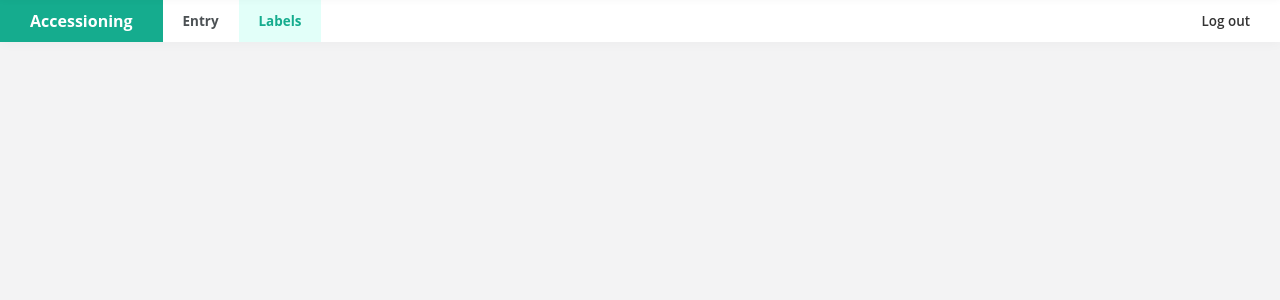
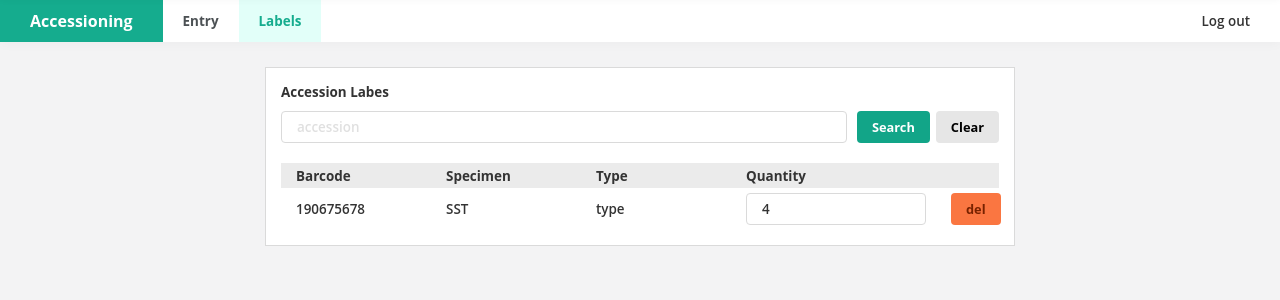
Before and after one commit to Nastromo/access, a React (Create React App) app: page /account/labels in a window 1280 px wide. Shown: the top 300 px of the page. Built offline with nearby package versions, Linux system fonts and the light colour scheme.

Commit message:
label done

```diff
--- /dev/null
+++ b/src/components/Labels.js
@@ -0,0 +1,61 @@
+import React, { Component } from 'react';
+import { connect } from 'react-redux';
+
+
+
+
+export class Labels extends Component {
+
+    render() {
+        return (
+            <div className="fle-ceb">
+                <div className="white-bor">
+                    <p className="acc-tit">Accession Labes</p>
+                    <div className="mar-g-g">
+                        <input className="lit-input" type="text" placeholder="accession" />
+                        <button className="grn-btn-new">Search</button>
+                        <button className="clear-btn">Clear</button>
+                    </div>
+
+                    <div className="fle-tab-bar">
+                        <p className="acc-tit barr">Barcode</p>
+                        <p className="acc-tit specc">Specimen</p>
+                        <p className="acc-tit ttype">Type</p>
+                        <p className="acc-tit quntyyt">Quantity</p>
+                    </div>
+
+                    {
+                        this.props.list.map((item, i) => {
+                            return (
+                                <div key={i} className="fle-item-lab">
+                                    <div className="lab-it">
+                                        <p className="barr">{item.barcode}</p>
+                                        <p className="specc">{item.specimen}</p>
+                                        <p className="ttype">{item.type}</p>
+                                        <input className="lit-input-sm" type="text" value={item.qty}/>
+                                    </div>
+                                    <button className="red-btn-new">del</button>
+                                </div>
+                            )
+                        })
+                    }
+                </div>
+            </div>
+        )
+    }
+}
+
+const mapStateToProps = (state) => ({
+    list: [{
+        barcode: `190675678`,
+        specimen: `SST`,
+        type: `type`,
+        qty: 4
+    }]
+})
+
+const mapDispatchToProps = {
+
+}
+
+export default connect(mapStateToProps, mapDispatchToProps)(Labels)
--- a/src/components/PrivateRoute.js
+++ b/src/components/PrivateRoute.js
@@ -3,6 +3,7 @@ import { connect } from 'react-redux';
 import { Route, Switch, withRouter } from 'react-router-dom';
 import LineSpinner from './LineSpinner';
 import Main from './Main';
+import Labels from './Labels';
 import Navigation from './Navigation';
 
 
@@ -19,6 +20,7 @@ export class PrivateRoute extends Component {
                 <Navigation />
                 <Switch>
                     <Route exact path="/account/main" component={Main} />
+                    <Route exact path="/account/labels" component={Labels} />
 
                 </Switch>
             </div>
--- a/src/index.css
+++ b/src/index.css
@@ -1947,3 +1947,144 @@ p.logo-text:hover {
 .mar-to {
     margin: 15px 0 0 0;
 }
+
+.fle-ceb {
+    display: flex;
+    justify-content: center;
+    margin: 25px 0;
+}
+
+.white-bor {
+    width: 750px;
+    border: 1px solid #dadada;
+    padding: 15px;
+    background: #fff;
+}
+
+.acc-tit {
+    font-weight: 700;
+    font-size: 0.84rem;
+}
+
+.lit-input {
+    height: 32px;
+    width: 100%;
+    border-radius: 4px;
+    border: 1px solid #dadada;
+    padding: 0 15px 0;
+    margin: 0 10px 0 0;
+}
+
+.lit-input-sm {
+    height: 32px;
+    width: 180px;
+    border-radius: 4px;
+    border: 1px solid #dadada;
+    padding: 0 15px 0;
+    margin: 0 10px 0 0;
+}
+
+.mar-g-g {
+    margin: 10px 0;
+    display: flex;
+    justify-content: space-between;
+}
+
+.grn-btn-new {
+    display: flex;
+    justify-content: center;
+    align-items: center;
+    background: #12a588;
+    color: #fff;
+    font-weight: 700;
+    font-size: 0.8rem;
+    height: 32px;
+    border-radius: 4px;
+    outline: none;
+    cursor: pointer;
+    border: none;
+    padding: 0 15px;
+    margin: 0 6px 0 0;
+}
+.grn-btn-new:active {
+    background: #0f9278;
+}
+
+.clear-btn {
+    display: flex;
+    justify-content: center;
+    align-items: center;
+    background: #e6e6e6;
+    color: #000;
+    font-weight: 700;
+    font-size: 0.8rem;
+    height: 32px;
+    border-radius: 4px;
+    outline: none;
+    cursor: pointer;
+    border: none;
+    padding: 0 15px;
+}
+
+.clear-btn:active {
+    background: #d4d4d4;
+}
+
+.fle-tab-bar {
+    margin: 20px 0 0 0;
+    display: flex;
+    align-items: center;
+    background: rgb(235, 235, 235);
+    height: 25px;
+    padding: 0 15px;
+}
+
+.fle-item-lab{
+    display: flex;
+    justify-content: space-between;
+    margin: 5px 0;
+}
+
+.red-btn-new {
+    display: flex;
+    justify-content: center;
+    align-items: center;
+    background: #fa7641;
+    color: #772200;
+    font-weight: 700;
+    font-size: 0.8rem;
+    height: 32px;
+    border-radius: 4px;
+    outline: none;
+    cursor: pointer;
+    border: none;
+    padding: 0 15px;
+}
+
+.red-btn-new:active {
+    background: #f16d39;
+}
+
+.lab-it {
+    display: flex;
+    padding: 0 15px;
+    align-items: center;
+    font-size: 0.84rem;
+    font-weight: 600;
+}
+
+.barr {
+    width: 150px;
+}
+
+.specc {
+    width: 150px;
+}
+
+.ttype {
+    width: 150px;
+}
+
+.quntyyt {
+    width: 170px;
+}
```
